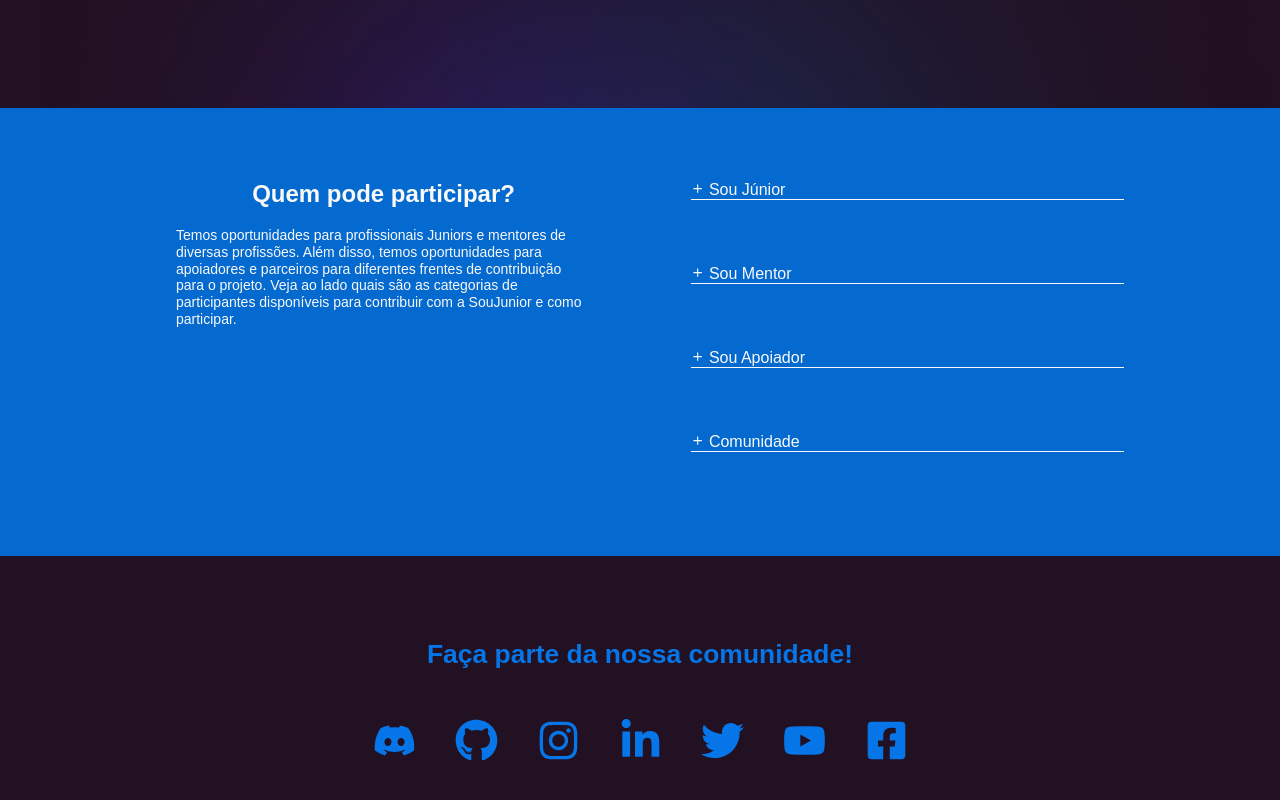
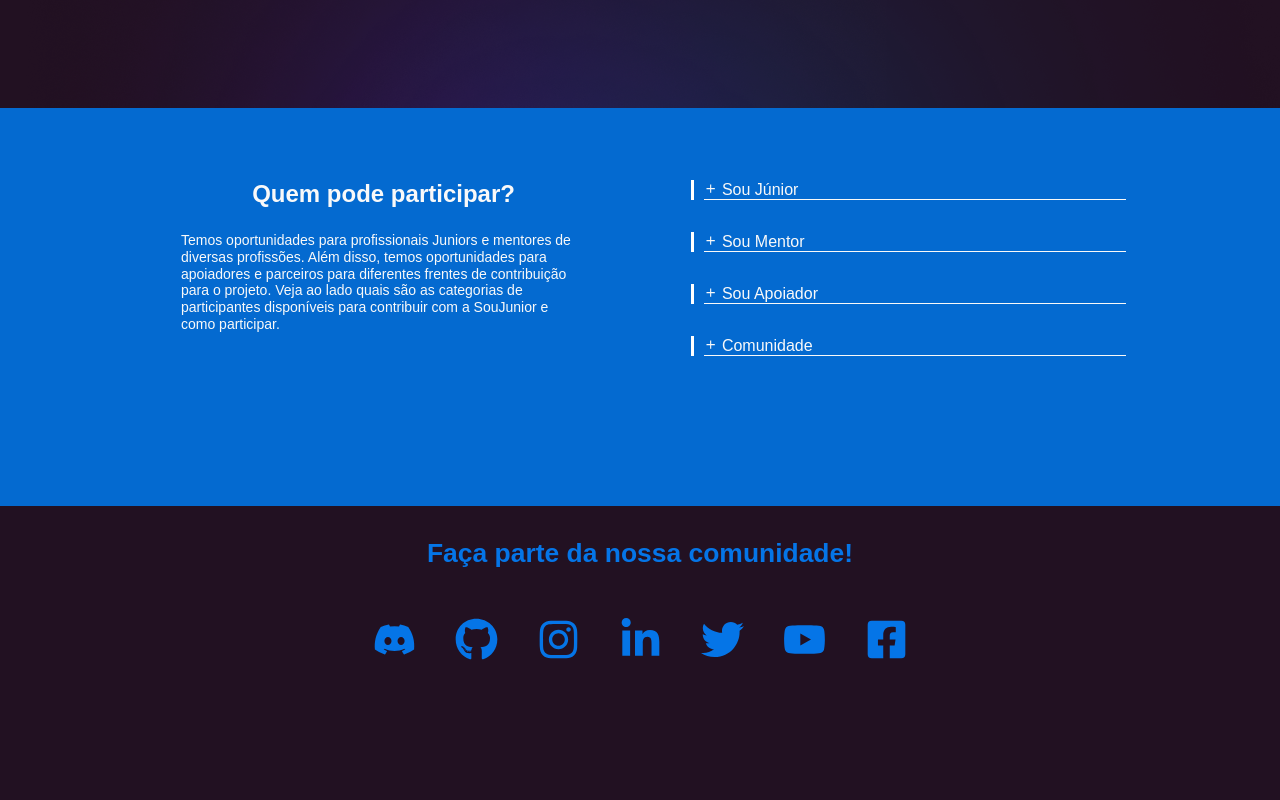
Before and after one commit to SouJunior/site-webapp, a Next.js app: page / in a window 1280 px wide. Shown: the part 1270-2070 px from the top of the page. After the commit the page ends 1973 px from the top, so only its background shows below. Built offline with nearby package versions, Linux system fonts and the light colour scheme; a web font is replaced by a local one.

Commit message:
Inclusões dos efeitos css. Tratar pontos: border-left e ()=> onclick p/troca de icones

```diff
--- a/components/Footer/Footer.module.css
+++ b/components/Footer/Footer.module.css
@@ -5,16 +5,30 @@
   flex-direction: column;
   justify-content: center;
   align-items: center;
-  padding: 83px 0;
+
+  padding: 32px;
+  top: 95px;
+  bottom: 95px;
+
+}
+
+.align{
+
+  flex-direction: column;
+  justify-content: center;
+  align-items: center;
 }
 
 .title {
   color: rgba(5, 117, 231, 1);
   font-family: "Radio Canada", sans-serif;
-  font-size: 26.44px;
+  font-size: 26.4413px;
   line-height: 31.73px;
   text-align: center;
   margin-bottom: 48px;
+  padding: 0;
+  gap: 13.22px;
+
 }
 
 .icons {
@@ -34,13 +48,14 @@
 
 /*Resposividade*/
 
-@media (max-width: 900px){
-  .footerContainer{
+@media (max-width: 900px) {
+  .footerContainer {
     display: flex;
-    flex-direction: column;
     justify-content: center;
-    align-items: center;
+    width: 300vw;
+    padding: 83px 0;
+      }
 
-  }
+
 
 }
--- a/components/Footer/index.jsx
+++ b/components/Footer/index.jsx
@@ -5,21 +5,19 @@ import {dataSocial} from "../../utils/dataSocial";
 
 export const Footer = () => {
   return (
+    <>
     <section className={styles.footerContainer}>
+      <div className={styles.align}>
       <h2 className={styles.title}>Faça parte da nossa comunidade!</h2>
       <div className={styles.icons}>
         {dataSocial.map(({name, icon, path, id}) => (
-          <a
-            href={path}
-            target="_blank"
-            className={styles.socialBtn}
-            id={id}
-            key={name}
-          >
-            {icon}
+          <a href={path}  className={styles.socialBtn} id={id} key={name} >
+                       {icon}
           </a>
         ))}
       </div>
+      </div>
     </section>
+    </>
   );
 };
--- a/components/Participation/Participation.module.css
+++ b/components/Participation/Participation.module.css
@@ -33,11 +33,22 @@ color:rgba(4, 106, 208, 1);
   color: rgba(249, 249, 249, 1)
 }
 
+.paragraph{
+    align-items: left;
+    weight: 400;
+    font-size: 14px;
+    Line-height: 16.8px;
+    padding: 5px;
+    color: rgba(249, 249, 249, 1)
+}
+
 .p{
     align-items: left;
-    Weight:400;
+    weight: 400;
     font-size: 14px;
     Line-height: 16.8px;
+    padding: 5px;
+
 
 }
 
@@ -61,6 +72,12 @@ color: rgba(4, 106, 208, 1);
     font-size: 16px;
     line-height: 19px;
     }
+
+ .textJr, .textMentor,.textSupporter, .textCommunity {
+    width: 100%;
+    border-left: 3px solid #fff;
+    padding-left: 10px;
+ }
 
 /*Linha abaixo do h3*/
 .border{
@@ -94,6 +111,10 @@ color: rgba(4, 106, 208, 1);
     border: none;
    }
 
+   /*Borda esquerda dos containers*/
+
+
+
    /*Responsividade*/
 
    @media (max-width: 900px) {
--- a/components/Participation/ParticipationSection.jsx
+++ b/components/Participation/ParticipationSection.jsx
@@ -14,7 +14,6 @@ export const ParticipationSection = () => {
     const [icon, setIcon] = useState(IoMdAdd);
 
 
-
 return (
 
     <section className={styles.container}>
@@ -23,7 +22,7 @@ return (
         <h1 className={styles.h1}>
         Quem pode participar?
                 </h1>
-        <p className={styles.p}> Temos oportunidades para profissionais Juniors e mentores de diversas profissões.
+        <p className={styles.paragraph}> Temos oportunidades para profissionais Juniors e mentores de diversas profissões.
              Além disso, temos oportunidades para apoiadores e parceiros para diferentes
               frentes de contribuição para o projeto.
              Veja ao lado quais são as categorias de participantes disponíveis para
@@ -33,8 +32,9 @@ return (
     <section className={styles.rightSide}>
 
 
-        <h3 className={styles.border}> <button type="button" className={styles.btn} onClick={()=> setTextJr(!textJr) } onChange={() => setIcon(iconChange( () => setIcon(IoIosClose)))}> {icon} </button> Sou Júnior</h3>
+
         <div className={styles.textJr}>
+        <h3 className={styles.border}> <button type="button" className={styles.btn} onClick={()=> setTextJr(!textJr) && setIcon(IoIosClose) } > {icon} </button> Sou Júnior</h3>
 {
 
     textJr &&
@@ -61,8 +61,9 @@ return (
 
         </div>
 
+
+        <div className={styles.textMentor}>
         <h3 className={styles.border}> <button type="button" className={styles.btn} onClick={()=> setTextMentor(!textMentor)}><IoMdAdd /></button> Sou Mentor</h3>
-        <div className={styles.textMentor}>
         {
 
 textMentor &&
@@ -77,8 +78,9 @@ textMentor &&
 }
 </div>
 
+
+<div className={styles.textSupporter}>
 <h3 className={styles.border}> <button type="button" className={styles.btn} onClick={()=> setTextSupporter(!textSupporter)}><IoMdAdd /></button> Sou Apoiador</h3>
-<div className={styles.textSupporter}>
 {
 
     textSupporter &&
@@ -98,9 +100,9 @@ textMentor &&
 }
 </div>
 
+
+<div className={styles.textCommunity}>
 <h3 className={styles.border}> <button type="button" className={styles.btn} onClick={()=> setTextCommunity(!textCommunity)}><IoMdAdd /></button> Comunidade</h3>
-<div className={styles.textCommunity}>
-
 {
     textCommunity &&
 
```
